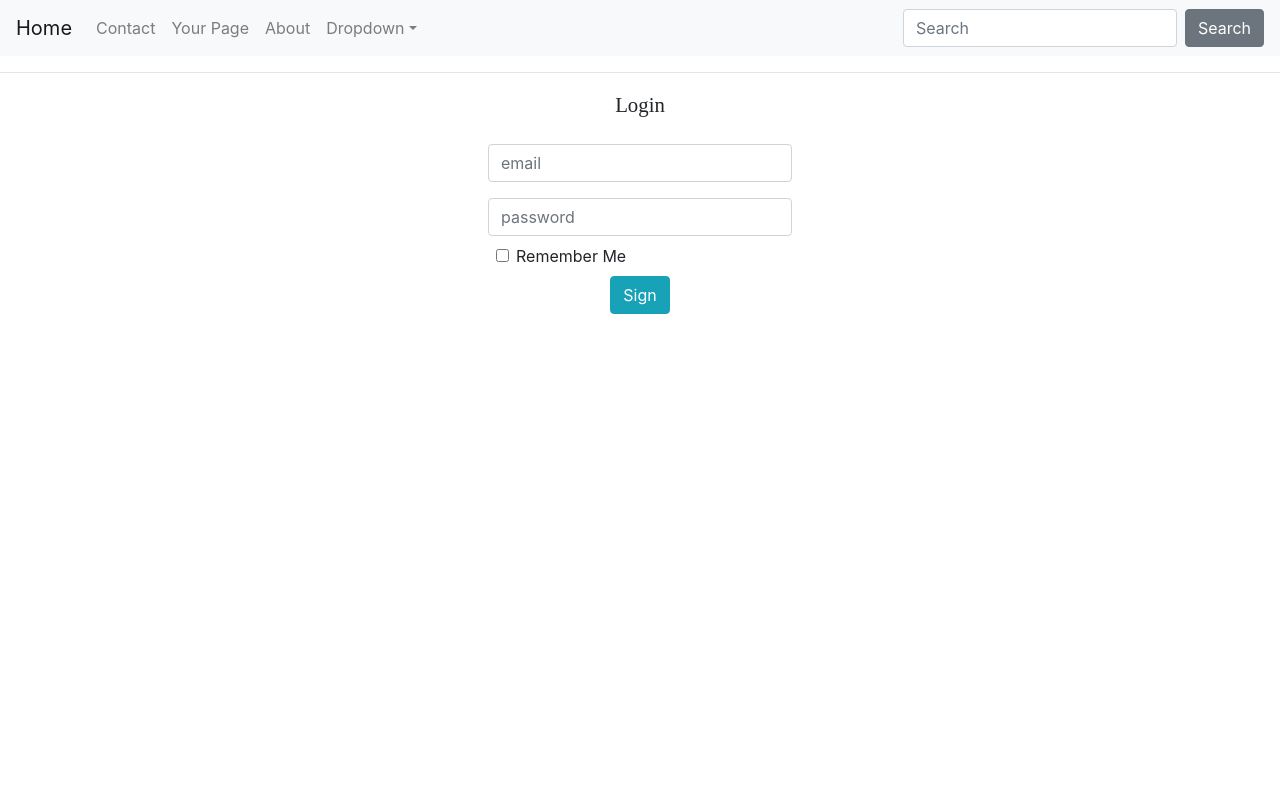
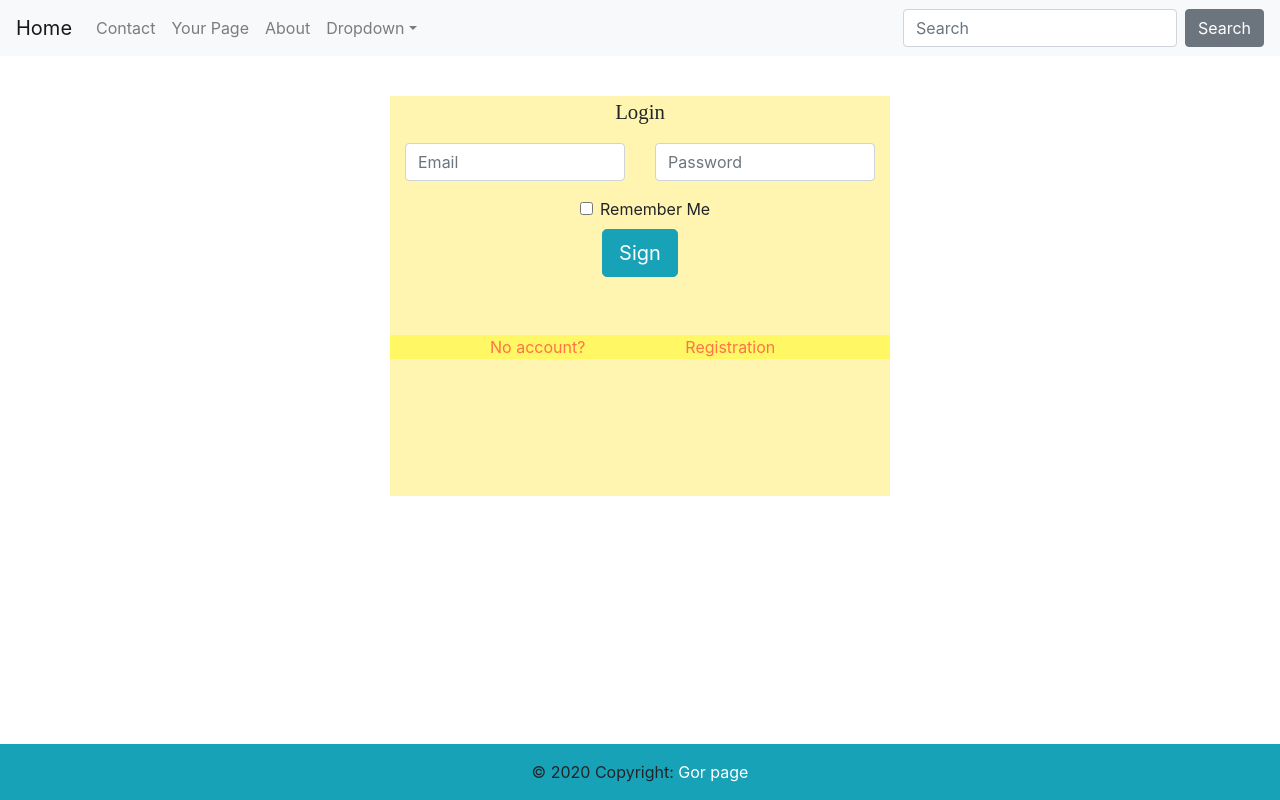
Before and after one commit to Gor-web/shop, a Vue app: page /signup#/login in a window 1280 px wide. Built offline with nearby package versions, Linux system fonts and the light colour scheme.

Commit message:
commit changed login and registration

```diff
--- a/src/App.vue
+++ b/src/App.vue
@@ -2,16 +2,18 @@
   <div id="app">
     <Header/>
 <router-view/>
+    <Footer/>
   </div>
 </template>
 
 <script>
 
   import Header from "./components/Global/header";
+  import Footer from "./components/Global/footer";
 
 export default {
   name: 'App',
-  components: {Header},
+  components: {Footer, Header},
   data() {
     return {
 
@@ -27,4 +29,9 @@ export default {
 #app {
 
 }
+html, body{
+
+  margin:0 !important;
+  padding:0 0 50px !important;
+}
 </style>
--- a/src/components/404/NotFound.vue
+++ b/src/components/404/NotFound.vue
@@ -1,6 +1,6 @@
 <template>
     <div class="not-found-container">
-      <h1>404 not found</h1>
+      <h1 >404 page  not found</h1>
     </div>
 </template>
 
--- a/src/components/Auth/Login.vue
+++ b/src/components/Auth/Login.vue
@@ -1,26 +1,31 @@
 <template>
   <div class="login-container">
-    <hr>
-    <div class="d-flex justify-content-center align-items-center">
-      <div class="form-group w-25 ">
-        <p class="text">Login</p>
-        <div class="d-flex justify-content-center">
-          <input type="text" class="form-control m-2 width" placeholder="email">
+    <p class="text">Login</p>
+    <form>
+      <div class="form-group d-flex justify-content-center ">
+        <div class="col-md-6  w-50">
+          <input id="email" type="email" class="form-control" placeholder="Email">
         </div>
 
-        <div class="d-flex justify-content-center">
-          <input type="text" class="form-control m-2 width" placeholder="password">
-        </div>
-
-        <div class="form-check ml-3">
-          <input type="checkbox" class="form-check-input" id="Check">
-          <label class="form-check-label" for="Check">Remember Me</label>
-        </div>
-        <div class="d-flex justify-content-center">
-          <input type="submit" class="btn btn-info m-2 " value="Sign">
+        <div class="col-md-6 w-50">
+          <input id="password" type="password" class="form-control" placeholder="Password">
         </div>
       </div>
-    </div>
+
+      <div class="form-check margin">
+        <input type="checkbox" class="form-check-input" id="Check">
+        <label class="form-check-label" for="Check">Remember Me</label>
+      </div>
+
+      <div class="d-flex justify-content-center">
+        <button type="submit" class="btn btn-info m-2 btn-lg ">Sign</button>
+      </div>
+      <div class="d-flex account-register">
+        <div class="color">No account?</div>
+        <router-link to="/signup"><div class="color">Registration</div></router-link>
+      </div>
+
+    </form>
   </div>
 </template>
 
@@ -31,10 +36,31 @@ export default {
 </script>
 
 <style scoped>
+.login-container {
+  width: 500px;
+  height: 400px;
+  background-color: #fff5b1;
+  margin: 40px auto;
+
+}
 .text {
   text-align: center;
   font-size: 1.3em;
   font-family: Corbel;
 }
 
+.margin {
+  margin-left: 190px;
+}
+
+.account-register {
+  margin-top: 50px;
+  background-color: #fff764;
+  text-align: center;
+}
+.color {
+  color: #ff724b;
+  margin-left: 100px;
+}
+
 </style>
--- /dev/null
+++ b/src/components/Global/footer.vue
@@ -0,0 +1,24 @@
+<template>
+<div class="footer-container">
+  <footer class="page-footer font-small bg-info fixed-bottom">
+
+    <!-- Copyright -->
+    <div class="footer-copyright text-center py-3">© 2020 Copyright:
+      <a href="www.google.com" style="color: white">Gor page</a>
+    </div>
+    <!-- Copyright -->
+
+  </footer>
+
+</div>
+</template>
+
+<script>
+export default {
+name: "footer"
+}
+</script>
+
+<style scoped>
+
+</style>
--- a/src/components/Global/header.vue
+++ b/src/components/Global/header.vue
@@ -12,7 +12,7 @@
             <a class="nav-link" href="#">Contact</a>
           </li>
           <li class="nav-item">
-            <a class="nav-link" href="#">Your Page</a>
+            <router-link class="nav-link" to="/user"><div>Your Page</div></router-link>
           </li>
           <li class="nav-item">
             <a class="nav-link" href="#">About</a>
--- /dev/null
+++ b/src/components/Pages/User.vue
@@ -0,0 +1,15 @@
+<template>
+<div class="user-container">
+<div style="text-align: center">User page</div>
+</div>
+</template>
+
+<script>
+export default {
+  name: "User"
+}
+</script>
+
+<style scoped>
+
+</style>
--- /dev/null
+++ b/src/components/Pages/user-routes.js
@@ -0,0 +1,10 @@
+import User from "./User";
+
+export default [
+  {
+    path: '/user',
+    name: 'User',
+    component: User
+  }
+
+]
--- a/src/router/index.js
+++ b/src/router/index.js
@@ -1,6 +1,8 @@
 import Vue from 'vue'
 import Router from 'vue-router'
+//Auths with another pages
 import authRoutes from '../components/Auth/auth-routes.js'
+import userRoutes from '../components/Pages/user-routes'
 //not found
 import NotFound from "../components/404/NotFound";
 
@@ -16,6 +18,7 @@ export default new Router({
       redirect:'/login'
     },
     ...authRoutes,
+    ...userRoutes,
     {
       path: '*',
       name: 'NotFound',
```
